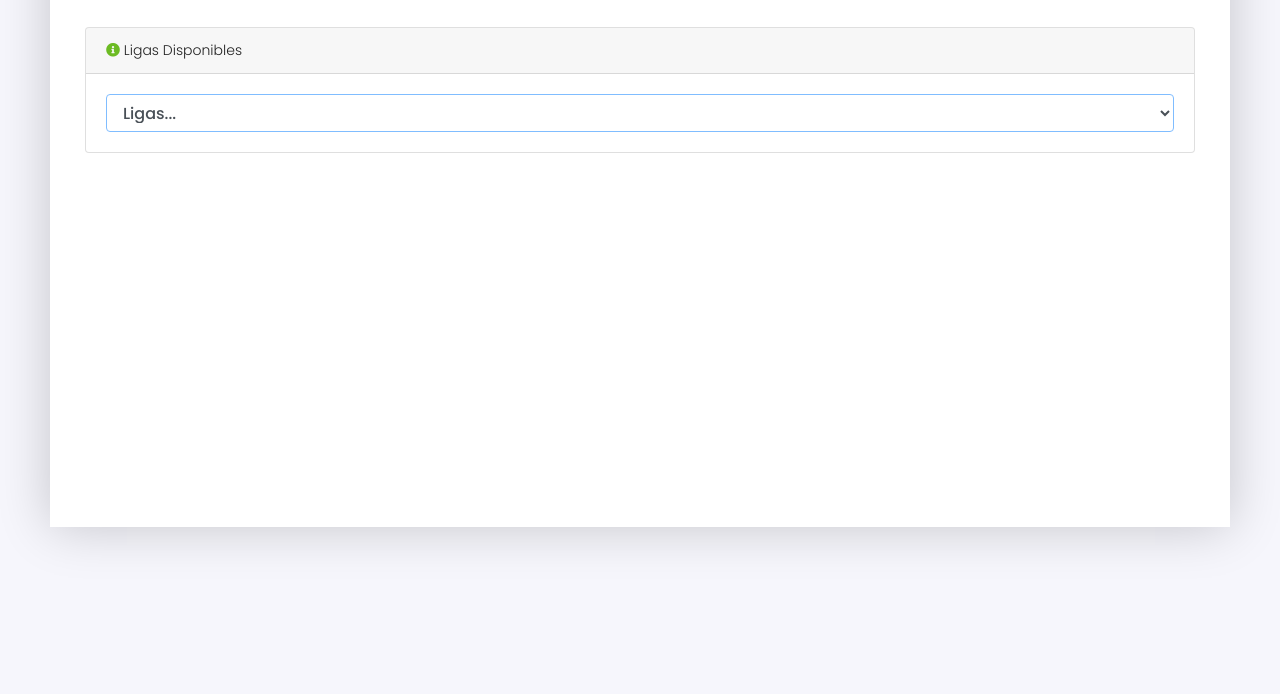
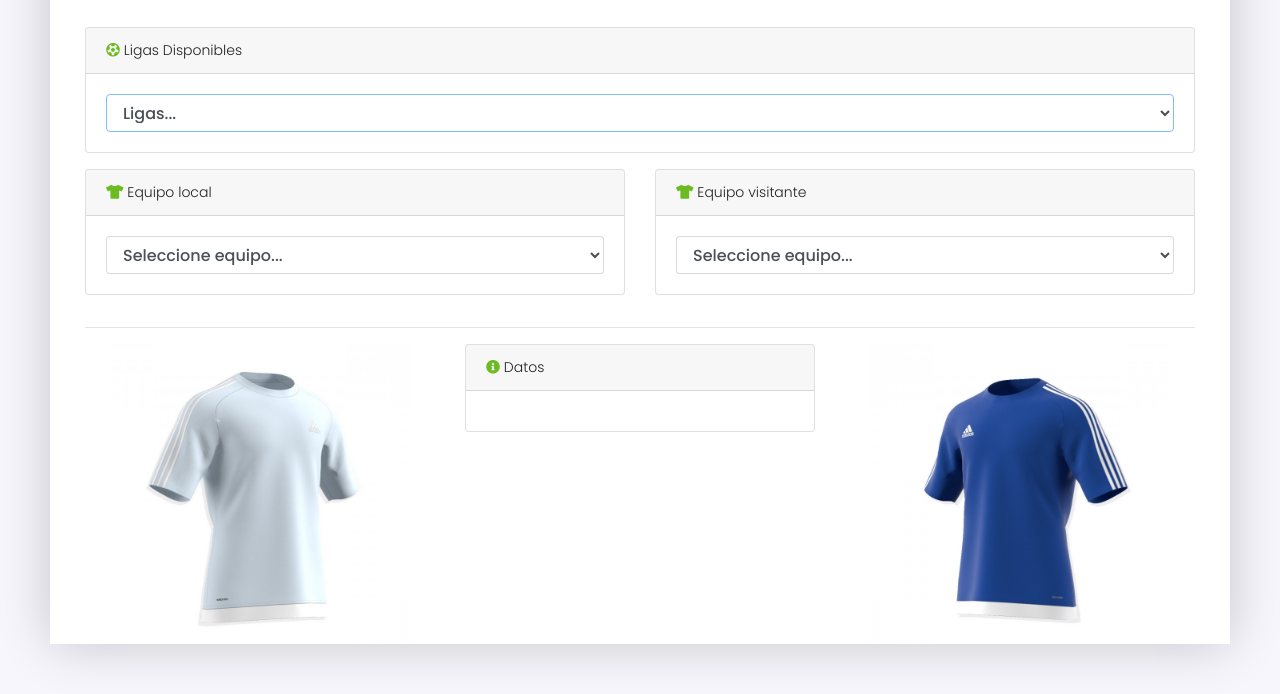
Before and after one commit to roquememo/Simulador-Deportivo, a website: page public/index.html in a window 1280 px wide. Shown: the part 123-817 px from the top of the page. Drawn offline with Linux system fonts and the light colour scheme.

Commit message:
Agregando interface

```diff
--- a/index.js
+++ b/index.js
@@ -7,4 +7,4 @@ app.get("/",function (peticion,respuesta) {
 	respuesta.send('Simulador Deportivo');
 })
 
-app.listen(3000);
+app.listen(4000);
--- a/public/index.html
+++ b/public/index.html
@@ -43,13 +43,13 @@
 			<!-- Fin Header  -->
 			<!-- Area De Trabajo -->
 			<section class="generic-banner relative" >
-				<div class="overlay overlay-bg"></div>
+
 				<div class="container" >
-					<div class="row height" >
+					<div class="row  align-items-center " >
 				        <div class="col-lg-12" style="margin-top: 100px;">
 				          <div class="card mb-3">
 				            <div class="card-header">
-				              <i class="fas fa-info-circle"></i> Ligas Disponibles</div>
+				              <i class="fas fa-futbol"></i> Ligas Disponibles</div>
 				            <div class="card-body">
 				              <select class="form-control" id="slc-Liga"  placeholder="Ligas" required autofocus>
 				              		 <option selected>Ligas...</option>
@@ -66,7 +66,68 @@
 				          </div>
 				      </div>
 				      </div>
+				      <div class="row align-items-center" >
+				      <div class="col-lg-6">
+					          <div class="card mb-3">
+					            <div class="card-header">
+					              <i class="fas fa-tshirt"></i> Equipo local</div>
+					            <div class="card-body">
+					             <select class="form-control" id="slc-Liga"  placeholder="local" required autofocus>
+				              		 <option selected>Seleccione equipo...</option>
+
+						          </select>
+					            </div>
+
+					          </div>
+					        </div>
+
+
+					         <div class="col-lg-6">
+					          <div class="card mb-3">
+					            <div class="card-header">
+					              <i class="fas fa-tshirt"></i> Equipo visitante </div>
+					            <div class="card-body">
+					             <select class="form-control" id="slc-Liga"  placeholder="visita" required autofocus>
+				              		 <option selected>Seleccione equipo...</option>
+						          </select>
+					            </div>
+
+					          </div>
+					        </div>
+				      </div>
+				      <hr>
+
+				      <div class="row align-items-star">
+				      	<div class="col-lg-4">
+					          <div>
+
+					            <center><img src="img/camisalocal.jpg" style="height: 300px; "></center>
+					          </div>
+					        </div>
+
+
+					        <div class="col-lg-4">
+					          <div class="card mb-3">
+					            <div class="card-header">
+					              <i class="fas fa-info-circle"></i> Datos</div>
+					            <div class="card-body">
+
+					            </div>
+
+					          </div>
+					        </div>
+
+
+					        <div class="col-lg-4">
+					          <div >
+
+					            <center><img src="img/camisavisita.jpg" style="height: 300px; "></center>
+					          </div>
+					        </div>
+				      </div>
+
 					</div>
+
 			</section>
 			<!-- Fin Area De Trabajo -->
 
```
Also changed, not shown: public/img/camisalocal.jpg (added), public/img/camisavisita.jpg (added).
